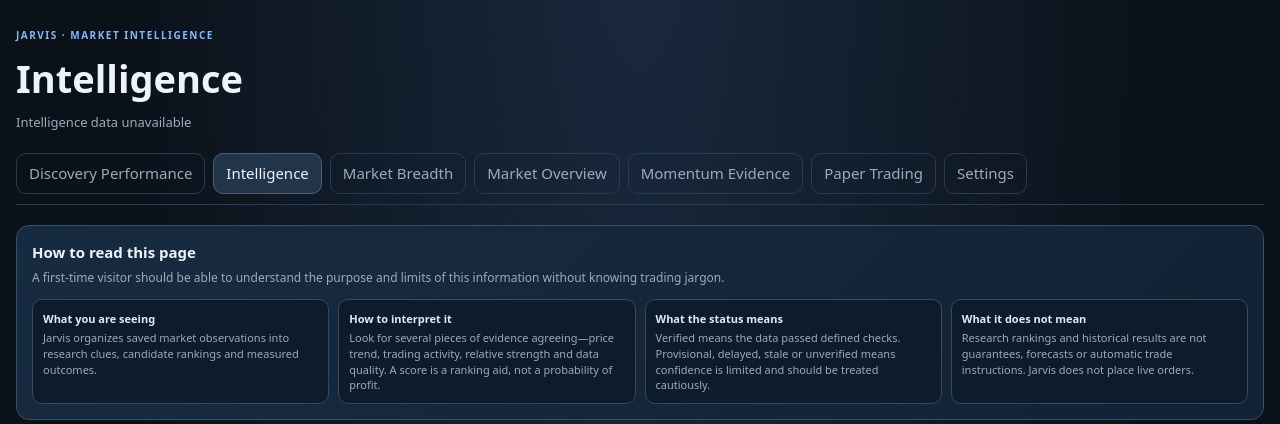
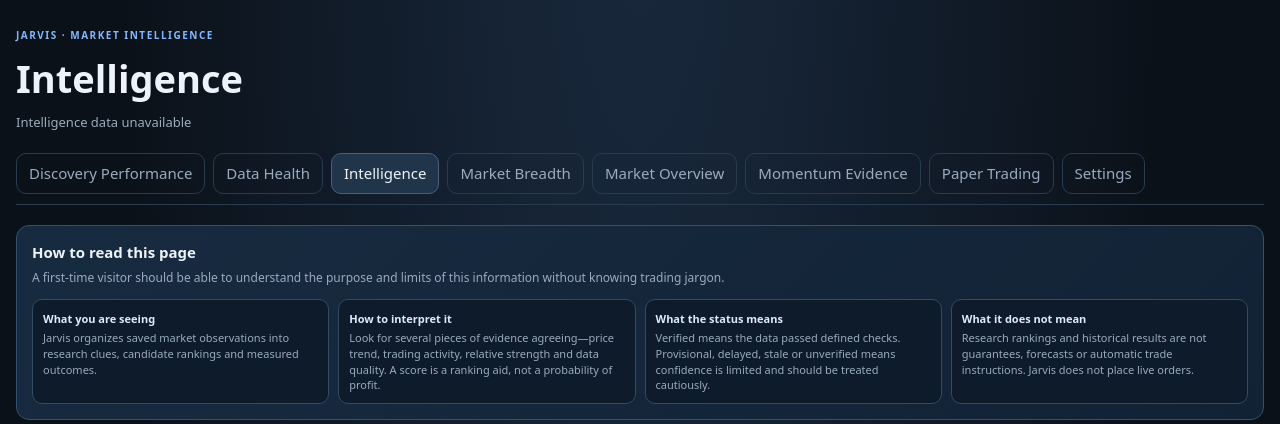
Before and after one commit to rileymagiera/jarvis-market-scanner, a Python web app: template templates/intelligence.html in a window 1280 px wide. Shown: the top 424 px of the page. Run offline with Jinja, Linux system fonts and the light colour scheme; the template is opened without the code that fills it, so the values that code supplies are empty.

Commit message:
Add Data Health to Intelligence navigation

```diff
--- a/templates/intelligence.html
+++ b/templates/intelligence.html
@@ -11,7 +11,7 @@ a{color:var(--accent);text-decoration:none}.muted,.sub{color:var(--muted);font-s
 
 .reading-guide{margin:14px 0 20px;padding:15px;border:1px solid #36516b;border-radius:13px;background:linear-gradient(135deg,#172b40,#122235)}.reading-guide h2{font-size:15px;margin:0 0 5px}.reading-guide-intro{color:var(--muted);font-size:12px;margin:0 0 11px}.guide-grid{display:grid;grid-template-columns:repeat(auto-fit,minmax(180px,1fr));gap:9px}.guide-item{padding:10px;border:1px solid #344a60;border-radius:10px;background:#0d1b2a}.guide-item b{display:block;font-size:11px;color:#dcecff;margin-bottom:3px}.guide-item span{display:block;color:var(--muted);font-size:11px;line-height:1.45}
 .metric .metric-help{display:block;color:var(--muted);font-size:10px;line-height:1.4;margin-top:5px;letter-spacing:0}.section-help{margin:0 0 10px;color:var(--muted);font-size:12px;line-height:1.5}.definition-strip{display:grid;grid-template-columns:repeat(auto-fit,minmax(190px,1fr));gap:8px;margin:10px 0 12px}.definition-strip>div{border:1px solid var(--line);border-radius:10px;background:#0e1a27;padding:10px;color:var(--muted);font-size:11px;line-height:1.45}.definition-strip b{display:block;color:#e1edf8;margin-bottom:3px}</style></head><body><main><div class="eyebrow">JARVIS · MARKET INTELLIGENCE</div><h1>Intelligence</h1><div class="sub" id="updated">Loading saved research records…</div>
-<nav class="tabs"><a href="/discovery-performance">Discovery Performance</a><a class="active" href="/intelligence" aria-current="page">Intelligence</a><a href="/market-breadth">Market Breadth</a><a href="/history">Market Overview</a><a href="/momentum-evidence">Momentum Evidence</a><a href="/paper-trading">Paper Trading</a><a href="/settings">Settings</a></nav>
+<nav class="tabs"><a href="/discovery-performance">Discovery Performance</a><a href="/data-health">Data Health</a><a class="active" href="/intelligence" aria-current="page">Intelligence</a><a href="/market-breadth">Market Breadth</a><a href="/history">Market Overview</a><a href="/momentum-evidence">Momentum Evidence</a><a href="/paper-trading">Paper Trading</a><a href="/settings">Settings</a></nav>
 <section class="reading-guide" aria-label="How to understand this page"><h2>How to read this page</h2><p class="reading-guide-intro">A first-time visitor should be able to understand the purpose and limits of this information without knowing trading jargon.</p><div class="guide-grid"><div class="guide-item"><b>What you are seeing</b><span>Jarvis organizes saved market observations into research clues, candidate rankings and measured outcomes.</span></div><div class="guide-item"><b>How to interpret it</b><span>Look for several pieces of evidence agreeing—price trend, trading activity, relative strength and data quality. A score is a ranking aid, not a probability of profit.</span></div><div class="guide-item"><b>What the status means</b><span>Verified means the data passed defined checks. Provisional, delayed, stale or unverified means confidence is limited and should be treated cautiously.</span></div><div class="guide-item"><b>What it does not mean</b><span>Research rankings and historical results are not guarantees, forecasts or automatic trade instructions. Jarvis does not place live orders.</span></div></div></section>
 <section class="hero"><div><div class="eyebrow">UNIFIED BUY INTELLIGENCE · OFFLINE PILOT</div><h2>One model. One evidence loop. Continuously improving.</h2><p>This is Jarvis’s single intelligence workspace for early detection, BUY-signal evidence, and measured outcomes. The model can inform offline BUY ranking; strict verification and risk gates remain in force. No live orders are placed.</p></div><div class="notice"><b>Offline validation mode</b><br>Existing data is shown separately from measurements that still need to be added. Missing values stay blank rather than being guessed.<div id="sessionStatus" style="margin-top:9px;color:#c5d6e8">Checking market session and quote providers…</div></div></section>
 <div class="grid" id="stats"></div>
```
